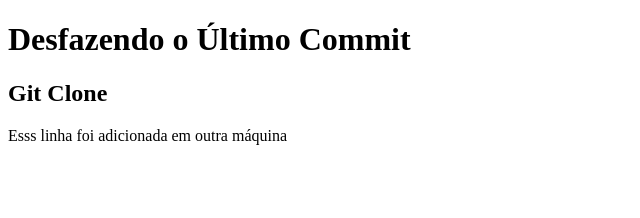
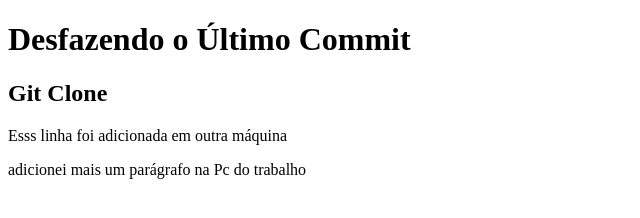
Before and after one commit to dantascrispim/projeto-teste, a plain HTML site: page index.html in a window 1280 px wide. Shown: the whole page, without its empty margins (0-640 px from the left). Drawn offline with Linux system fonts and the light colour scheme.

Commit message:
adicionei mais um parágrafo no PC do Trabalho

```diff
--- a/index.html
+++ b/index.html
@@ -9,5 +9,6 @@
     <h1>Desfazendo o Último Commit</h1>
     <h2>Git Clone</h2>
     <p> Esss linha foi adicionada em outra máquina</p>
+    <p> adicionei mais um parágrafo na Pc do trabalho</p>
 </body>
 </html>
```
